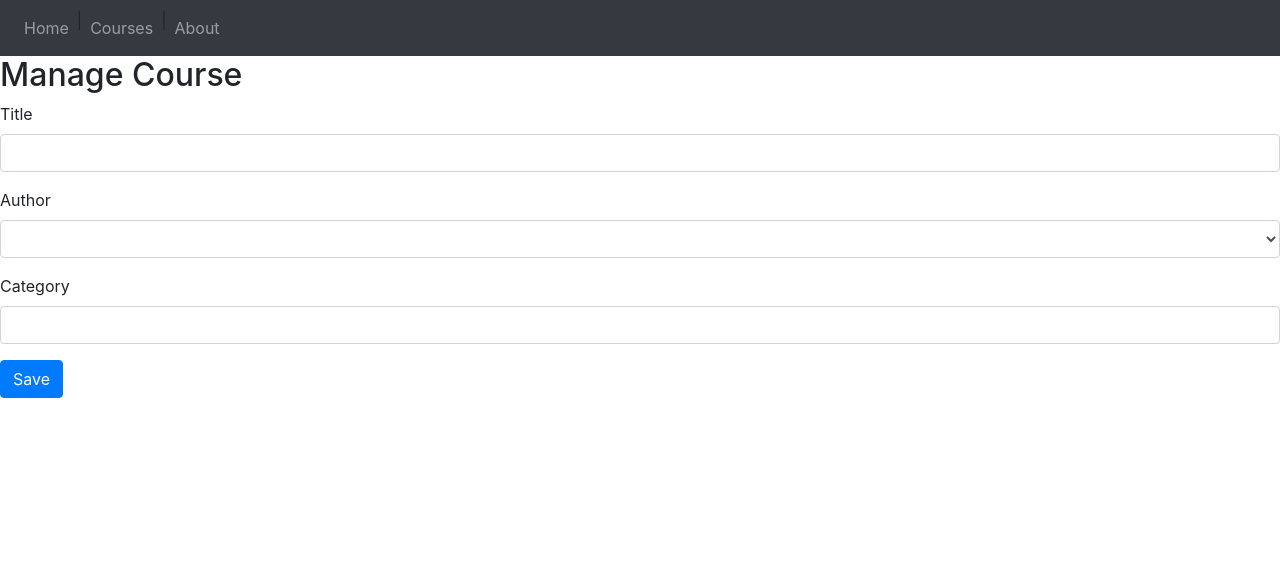
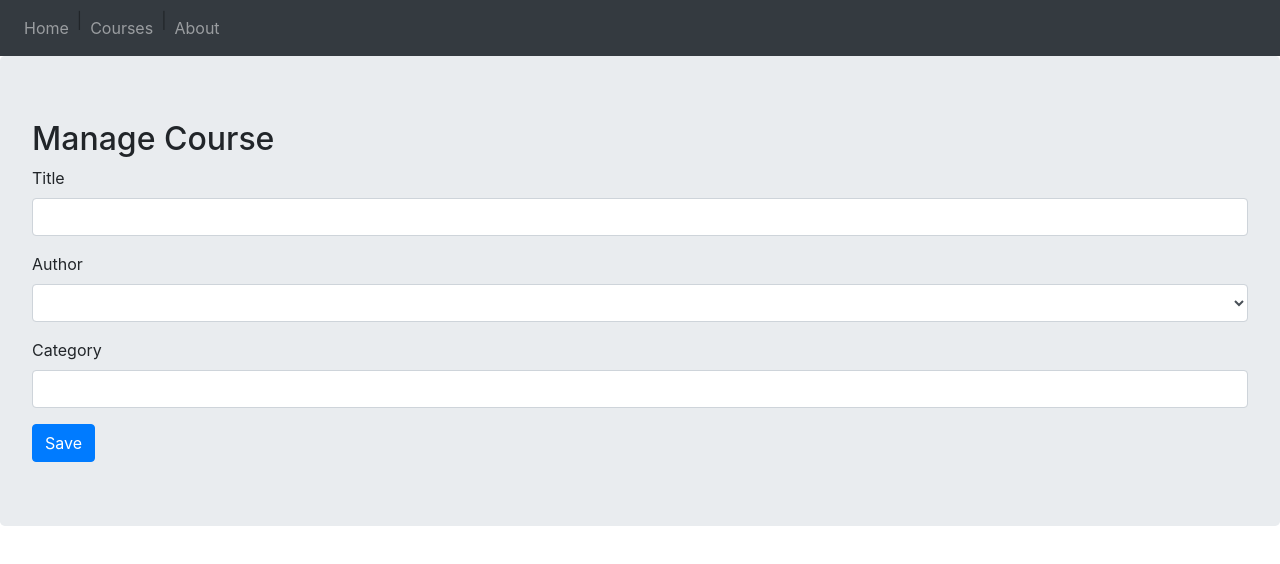
Before and after one commit to edchelstephens/react-flux, a React (Create React App) app: page /course in a window 1280 px wide. Shown: the top 564 px of the page. Built offline with nearby package versions, Linux system fonts and the light colour scheme; no server answers.

Commit message:
add jumbotron classes.

```diff
--- a/src/components/AboutPage.js
+++ b/src/components/AboutPage.js
@@ -3,10 +3,10 @@ import React from "react";
 class AboutPage extends React.Component {
   render() {
     return (
-      <>
+      <div className="jumbotron">
         <h2>About</h2>
         <p>About page with class component.</p>
-      </>
+      </div>
     );
   }
 }
--- a/src/components/CourseList.js
+++ b/src/components/CourseList.js
@@ -4,13 +4,13 @@ import { Link } from "react-router-dom";
 
 const CourseList = (props) => {
   return (
-    <>
+    <div className="jumbotron">
       <h2>Courses</h2>
       <Link className="btn btn-primary" to="/course">
         Add Course
       </Link>
       {renderTable()}
-    </>
+    </div>
   );
 
   function renderTableHead() {
--- a/src/components/ManageCoursePage.js
+++ b/src/components/ManageCoursePage.js
@@ -53,7 +53,7 @@ const ManageCoursePage = (props) => {
   }
 
   return (
-    <>
+    <div className="jumbotron">
       <h2> Manage Course</h2>
       <CourseForm
         course={course}
@@ -61,7 +61,7 @@ const ManageCoursePage = (props) => {
         onSubmit={handleSubmit}
         errors={errors}
       />
-    </>
+    </div>
   );
 };
 
```
